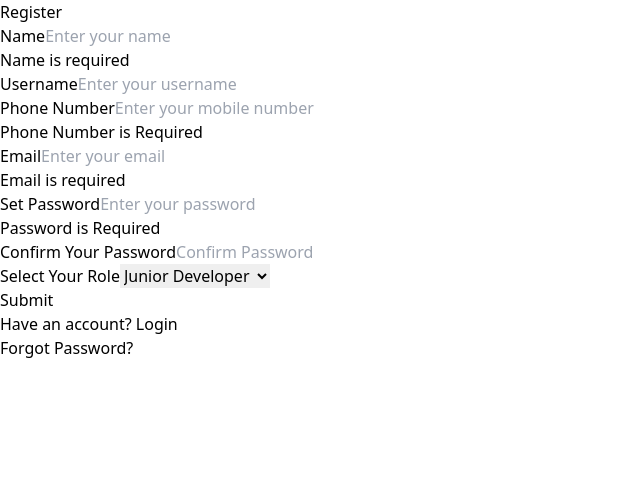
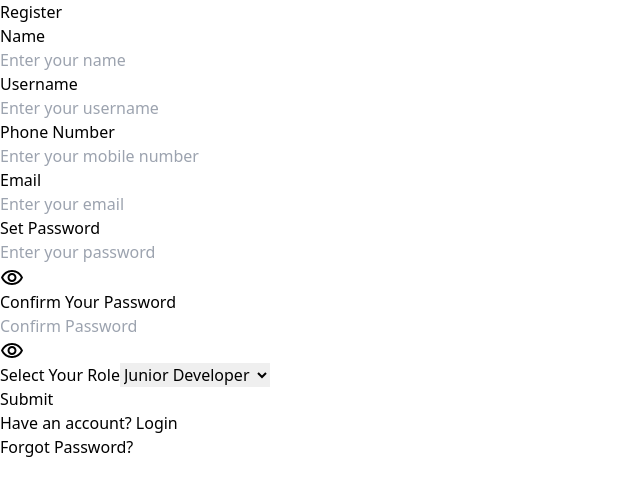
Before and after one commit to M-Murali-1/Varthana-frontend-react, a React (Vite) app: page /signup-page in a window 1280 px wide. Shown: the top 496 px of the page, without its empty margins (0-640 px from the left). Built offline with nearby package versions, Linux system fonts and the light colour scheme.

Commit message:
Adding all the required features

```diff
--- a/package.json
+++ b/package.json
@@ -12,6 +12,7 @@
   "dependencies": {
     "@emotion/react": "^11.14.0",
     "@emotion/styled": "^11.14.0",
+    "@mui/icons-material": "^6.4.0",
     "@mui/material": "^6.4.0",
     "axios": "^1.7.9",
     "react": "^18.3.1",
--- a/src/components/ForgetPasswordPage.jsx
+++ b/src/components/ForgetPasswordPage.jsx
@@ -7,11 +7,12 @@
   emailValidation,
   phoneNumberValidation,
 } from "../utils/validations";
+import ResetPasswordPage from "./ResetPasswordPage";
 function ForgetPasswordPage() {
   const initial = { name: "", phone_number: "", email_id: "" };
   const [details, setDetails] = useState(initial);
-  const [error,setError] = useState("");
-  console.log(error=="",error,"the roor",!error);
+  const [error, setError] = useState("");
+  console.log(error == "", error, "the roor", !error);
 
   const isValid =
     !nameValidation(details.name) &&
@@ -26,27 +27,29 @@
     setDetails({ ...details, phone_number: e.target.value });
   const handleEmailChange = (e) =>
     setDetails({ ...details, email_id: e.target.value });
-  useEffect(()=>{
+  useEffect(() => {
     setError("");
     console.log("rendering the useeffect");
-
-  },[details])
-  const handleReset =async (e) => {
+  }, [details]);
+  const handleReset = async (e) => {
     e.preventDefault();
-    console.log("Now the details are:",details);
+    console.log("Now the details are:", details);
     try {
-    let response = await axios.post("http://localhost:8080/employee/findone",details);
-    console.log("the response here is :",response.data.message);
-    //navigate("/reset-password-page")
-    }
-    catch(err) {
-      if(err.response) {
+      let response = await axios.post(
+        "http://localhost:8080/employee/findone",
+        details
+      );
+      console.log("the response here is :", response.data.message);
+      sessionStorage.setItem("id", response.data.id);
+      navigate("/reset-password-page");
+      //<ResetPasswordPage id={response.data.id}/>
+    } catch (err) {
+      if (err.response) {
         setError(err.response.data.message);
-      }
-      else{
+      } else {
         setError(err.message);
       }
-      console.log("the error here is :",error);
+      console.log("the error here is :", error);
 
       //console.log("the error is :",err.response.data.message||err.message);
 
@@ -140,14 +143,18 @@
               required
             />
           </div> */}
-          {error&&<p className="mb-2 text-red-500 text-sm text-right">{error}</p>}
+          {error && (
+            <p className="mb-2 text-red-500 text-sm text-right">{error}</p>
+          )}
           <button
             type="submit"
             className={`bg-blue-500 text-white w-full py-2 rounded-md ${
-              isValid&&(error=="") ? "hover:bg-blue-600" : "opacity-50 cursor-not-allowed"
+              isValid && error == ""
+                ? "hover:bg-blue-600"
+                : "opacity-50 cursor-not-allowed"
             }`}
             onClick={handleReset}
-            disabled={(!isValid)&&(error!="")}
+            disabled={!isValid && error != ""}
           >
             Reset Password Request
           </button>
--- a/src/components/InputFieldComponent.jsx
+++ b/src/components/InputFieldComponent.jsx
@@ -1,8 +1,18 @@
-import React from "react";
+import React, { useState } from "react";
+import VisibilityOutlinedIcon from "@mui/icons-material/VisibilityOutlined";
+import VisibilityOffOutlinedIcon from "@mui/icons-material/VisibilityOffOutlined";
+function InputFieldComponent({ data }) {
+  // console.log(data);
+  if (data.type == "password") {
+    data.isPassword = true;
+  }
+  const [visible, setVisible] = useState(false);
+  function handlePassword(e) {
+    console.log("clikced..!", visible);
 
-function InputFieldComponent({ data }) {
-  console.log(data);
-
+    data.type = visible ? "text" : "password";
+    setVisible(!visible);
+  }
   return (
     <div className="mb-2">
       <label
@@ -11,16 +21,29 @@
       >
         {data.title}
       </label>
+      <div className="relative">
         <input
           id={data.id}
           type={data.type}
           value={data.value}
           className={`border w-full px-4 py-2 rounded-md `}
           placeholder={data.placeholder}
-        onChange={(e)=>data.handleChange(e)}
+          onChange={(e) => data.handleChange(e)}
           required={data.required}
         />
-      {data.error&&<p className="text-xs text-end mt-1 text-red-500">{data.error}</p>}
+        {data.isPassword && (
+          <div
+            className="absolute bottom-2 right-2 opacity-50"
+            onClick={handlePassword}
+          >
+            {data.type == "password" && <VisibilityOutlinedIcon />}
+            {data.type == "text" && <VisibilityOffOutlinedIcon />}
+          </div>
+        )}
+      </div>
+      {data.error && data.value != "" && (
+        <p className="text-xs text-end mt-1 text-red-500">{data.error}</p>
+      )}
     </div>
   );
 }
--- a/src/components/ResetPasswordPage.jsx
+++ b/src/components/ResetPasswordPage.jsx
@@ -1,9 +1,75 @@
-import React from "react";
-import { Link } from "react-router-dom";
-function ResetPasswordPage({id=""}) {
-  console.log("the id we got here is :",id);
-  if(id=="") {
-    navigate("/forget-password-page")
+import React, { useState } from "react";
+import { Link, useNavigate } from "react-router-dom";
+import InputFieldComponent from "./InputFieldComponent";
+import axios from "axios";
+import {
+  passwordValidation,
+  confirmPasswordValidation,
+} from "../utils/validations";
+function ResetPasswordPage() {
+  const initial = { password: "", confirm_password: "" };
+  const [details, setDetails] = useState(initial);
+  const [error, setError] = useState("");
+  const navigate = useNavigate();
+  const handlePasswordChange = (e) =>
+    setDetails({ ...details, password: e.target.value });
+  const handleConfirmPasswordChange = (e) =>
+    setDetails({ ...details, confirm_password: e.target.value });
+  //console.log("the id we got here is :",location.state.id);
+  console.log("the details here are :", details);
+
+  const id = sessionStorage.getItem("id");
+  console.log("the id here is :", id);
+  if (!id) {
+    navigate("/forget-password-page");
+  }
+
+  console.log("the id here is :", id);
+  const inputFieldsData = [
+    {
+      id: "setpassword",
+      title: "Set Password",
+      type: "password",
+      placeholder: "Enter your password",
+      handleChange: handlePasswordChange,
+      value: details.password,
+      required: true,
+      error: passwordValidation(details.password),
+    },
+    {
+      id: "confirmpassword",
+      title: "Confirm Your Password",
+      type: "password",
+      placeholder: "Confirm Password",
+      handleChange: handleConfirmPasswordChange,
+      value: details.confirm_password,
+      required: true,
+      error: confirmPasswordValidation(
+        details.confirm_password,
+        details.password
+      ),
+    },
+  ];
+  const isValid =
+    !passwordValidation(details.password) &&
+    !confirmPasswordValidation(details.confirm_password, details.password);
+  async function handleSubmit(e) {
+    e.preventDefault();
+    console.log("the data came here is :", details);
+    try {
+      let response = await axios.patch(
+        `http://localhost:8080/employee/updatepassword/${id}`,
+        details
+      );
+      console.log(response);
+      navigate("/login-page");
+    } catch (err) {
+      if (err.response) {
+        setError(err.response.data.message);
+      } else {
+        setError(err.message);
+      }
+    }
   }
   return (
     <div className="min-h-screen flex justify-center items-center bg-gray-100 px-2">
@@ -11,50 +77,27 @@
         <h2 className="text-center text-2xl font-bold mb-6">
           Reset Your Password
         </h2>
-        <form>
+        <form onSubmit={handleSubmit}>
           {/* Field for setting the password */}
-          <div className="mb-2">
-            <label
-              htmlFor="setpassword"
-              className="block text-sm font-medium text-gray-700 mb-2"
-            >
-              Set New Password:
-            </label>
-            <input
-              id="setpassword"
-              type="password"
-              className="border w-full px-4 py-2 rounded-md focus:ring-2 focus:ring-blue-500 focus:outline-none"
-              placeholder="Enter your password"
-              required
-            />
-          </div>
-          {/* Field for confirming the password */}
-          <div className="mb-2">
-            <label
-              htmlFor="password"
-              className="block text-sm font-medium text-gray-700 mb-2"
-            >
-              Confirm Your Password:
-            </label>
-            <input
-              id="confirmpassword"
-              type="password"
-              className="border w-full px-4 py-2 rounded-md focus:ring-2 focus:ring-blue-500 focus:outline-none"
-              placeholder="Confirm your password"
-              required
-            />
-          </div>
+          {inputFieldsData.map((element) => (
+            <InputFieldComponent key={element.title} data={element} />
+          ))}
+          {error && (
+            <p className="mb-2 text-red-500 text-sm text-right">{error}</p>
+          )}
           <button
             type="submit"
-            className="bg-blue-500 text-white w-full py-2 rounded-md hover:bg-blue-600 transition duration-300"
-
+            className={`bg-blue-500 text-white w-full py-2 rounded-md ${
+              isValid ? "hover:bg-blue-600" : "opacity-50 cursor-not-allowed"
+            }`}
+            disabled={!isValid}
           >
             Reset Password
           </button>
         </form>
         <div>
-        <Link to="/login-page">
-            <p className="text-blue-500 hover:underline mt-2">
+          <Link to="/login-page">
+            <p className={`text-blue-500 hover:underline mt-2 `}>
               Have an account? Login
             </p>
           </Link>
--- a/src/components/UserRegistration.jsx
+++ b/src/components/UserRegistration.jsx
@@ -331,7 +331,7 @@
               {type === "Update Details" && (
                 <button
                   className={`bg-red-500  ${
-                    type == "Update Details" ? "w-2/5" : "w-full"
+                    type == "Update Details" ? "w-2/6" : "w-full"
                   } text-white w-full py-2 mt-2 rounded-md`}
                   onClick={handleUpdateClose}
                 >
```
Also changed, not shown: 1 other file (tests, documents, lock files or other folders). Lines whose indentation alone changed are shown as unchanged.
